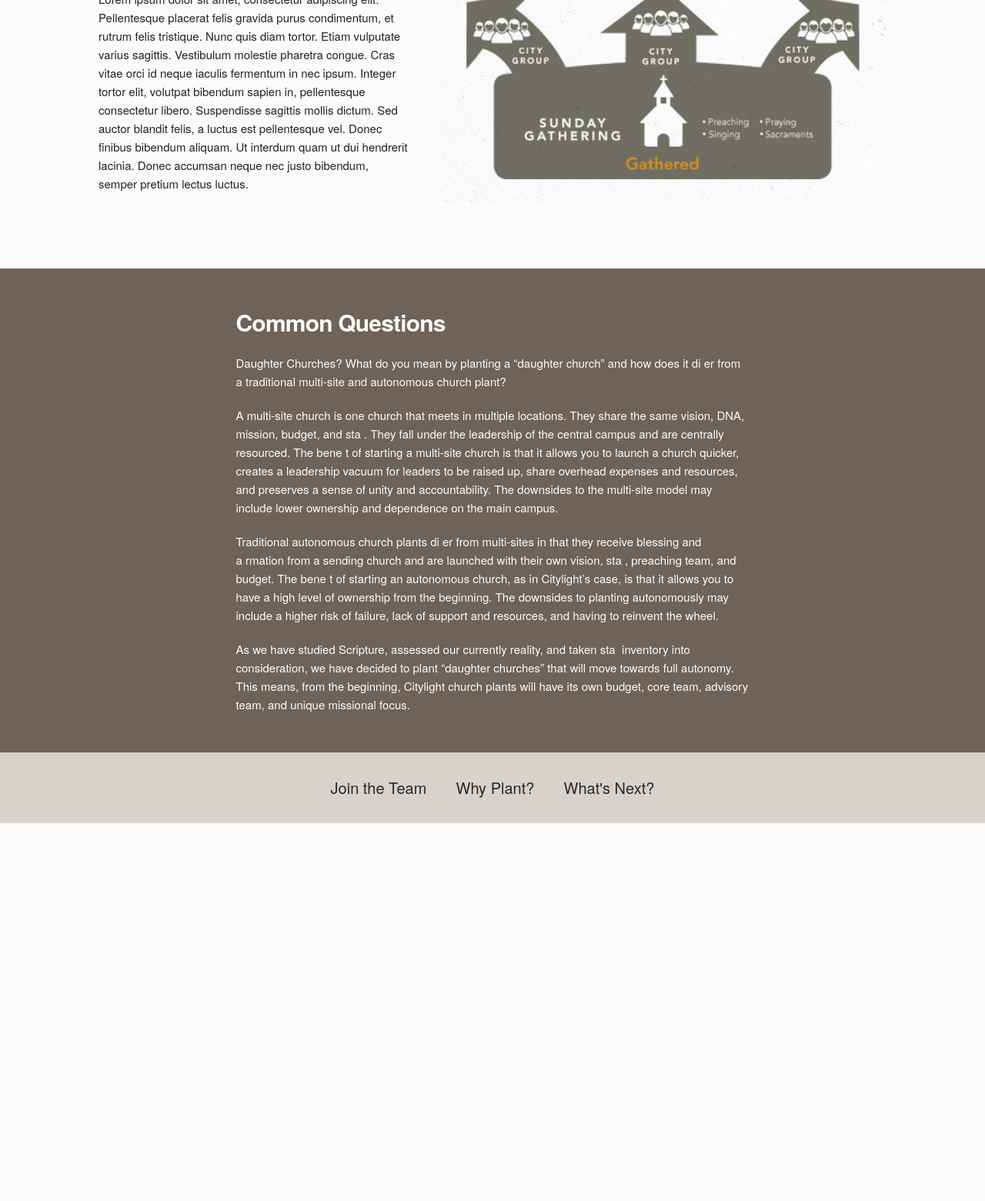
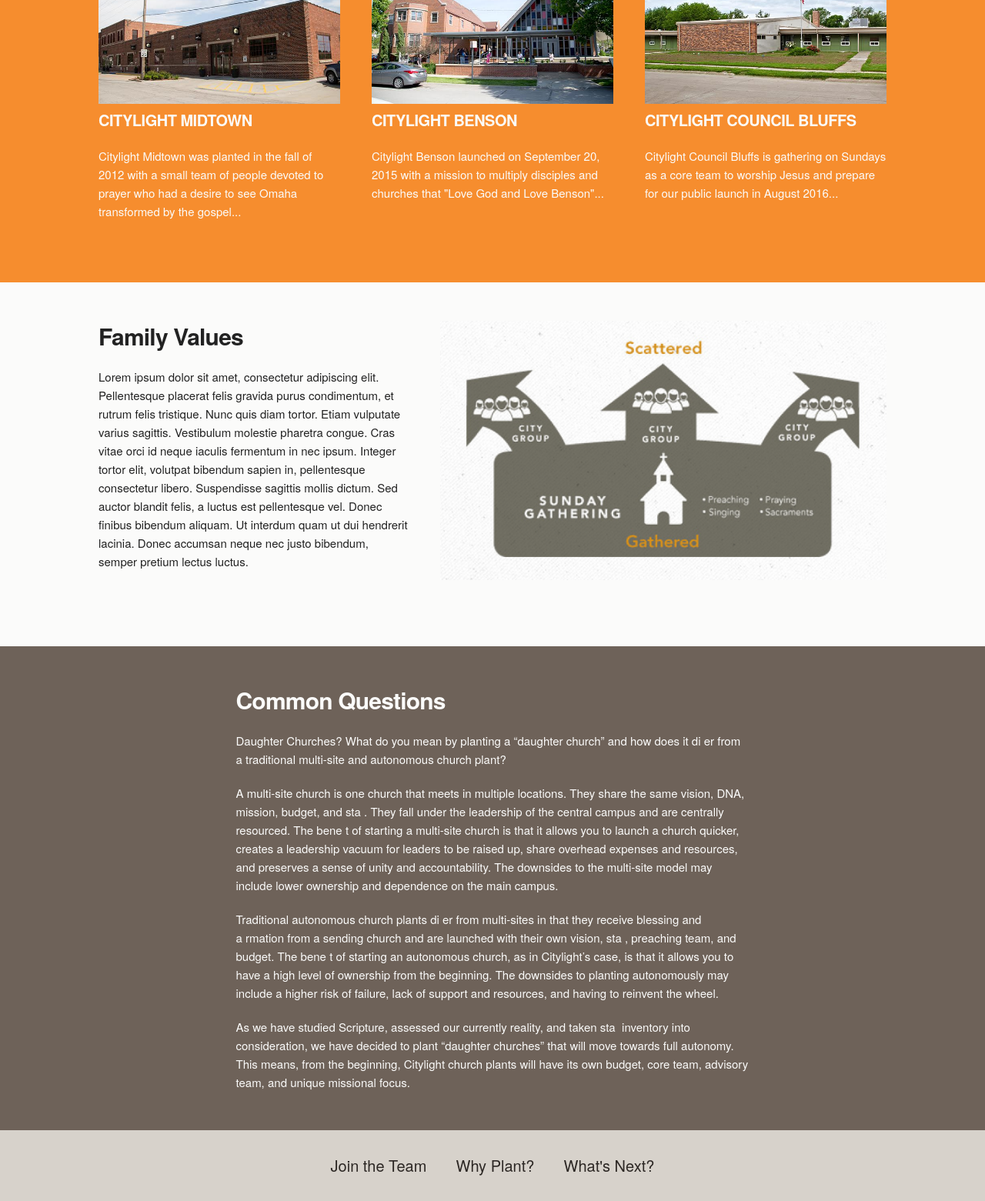
Before and after one commit to citylightomaha/citylightomaha.github.io, a Jekyll site: the page built from index.html, in a window 1280 px wide, cut to the strip 810-2371 px from the top of the page. Shown: the whole strip at 77% size. Built offline with Jekyll 4.4.1, drawn with Linux system fonts in a browser that asks for light colours; before the commit the page ends 1880 px from its top, so only the background shows below that.

Commit message:
Setup church family photos on main page
Includes links to respective church pages

```diff
--- a/_sass/_global.scss
+++ b/_sass/_global.scss
@@ -101,7 +101,22 @@
 
 .church-family {
   h5 {
+    font-size: 2rem;
     text-align: left;
+    text-transform: uppercase;
+  }
+
+  p {
+    margin: 0;
+  }
+
+  a {
+    color: $tint;
+    text-decoration: none;
+
+    &:hover {
+      color: darken($tint, 5%)
+    }
   }
 }
 
--- a/index.html
+++ b/index.html
@@ -18,6 +18,34 @@
     </div>
   </div>
 </div>
+
+<section class="primary church-family">
+  <div class="wide-container">
+    <div class="row">
+      <div class="one-third column">
+        <a href="http://citylightomaha.org/">
+          <img src="/assets/images/midtown.jpg" />
+          <h5>Citylight Midtown</h5>
+          <p>Citylight Midtown was planted in the fall of 2012 with a small team of people devoted to prayer who had a desire to see Omaha transformed by the gospel...</p>
+        </a>
+      </div>
+      <div class="one-third column">
+        <a href="http://citylightbenson.org/">
+          <img src="/assets/images/benson.jpg" />
+          <h5>Citylight Benson</h5>
+          <p>Citylight Benson launched on September 20, 2015 with a mission to multiply disciples and churches that "Love God and Love Benson"...</p>
+        </a>
+      </div>
+      <div class="one-third column">
+        <a href="http://citylightcb.org/">
+          <img src="/assets/images/council-bluffs.jpg" />
+          <h5>Citylight Council Bluffs</h5>
+          <p>Citylight Council Bluffs is gathering on Sundays as a core team to worship Jesus and prepare for our public launch in August 2016...</p>
+        </a>
+      </div>
+    </div>
+  </div>
+</section>
 
 <section class="family-values">
   <div class="wide-container">
```
Also changed, not shown: assets/images/benson.jpg (added), assets/images/council-bluffs.jpg (added), assets/images/midtown.jpg (added).
